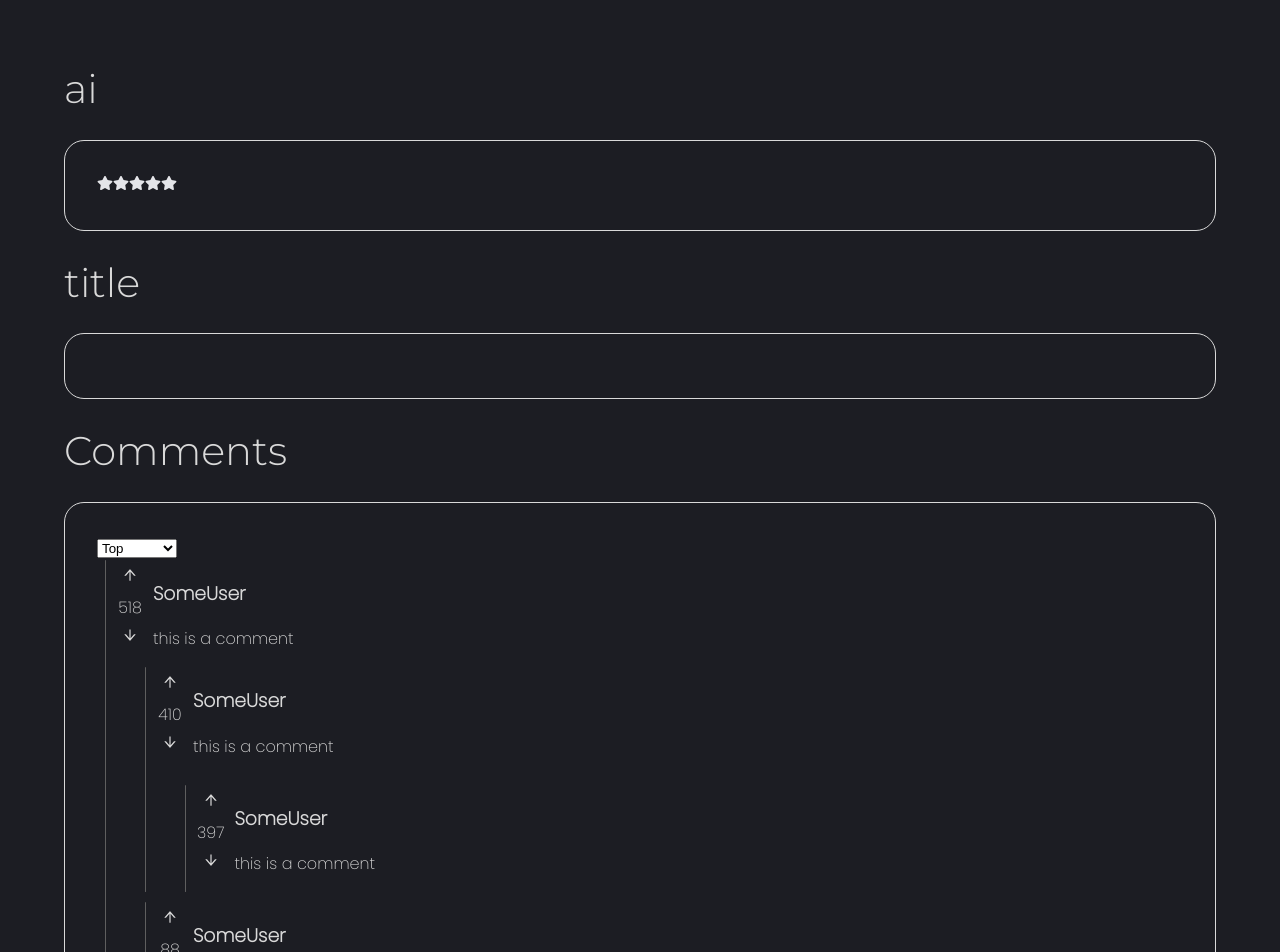
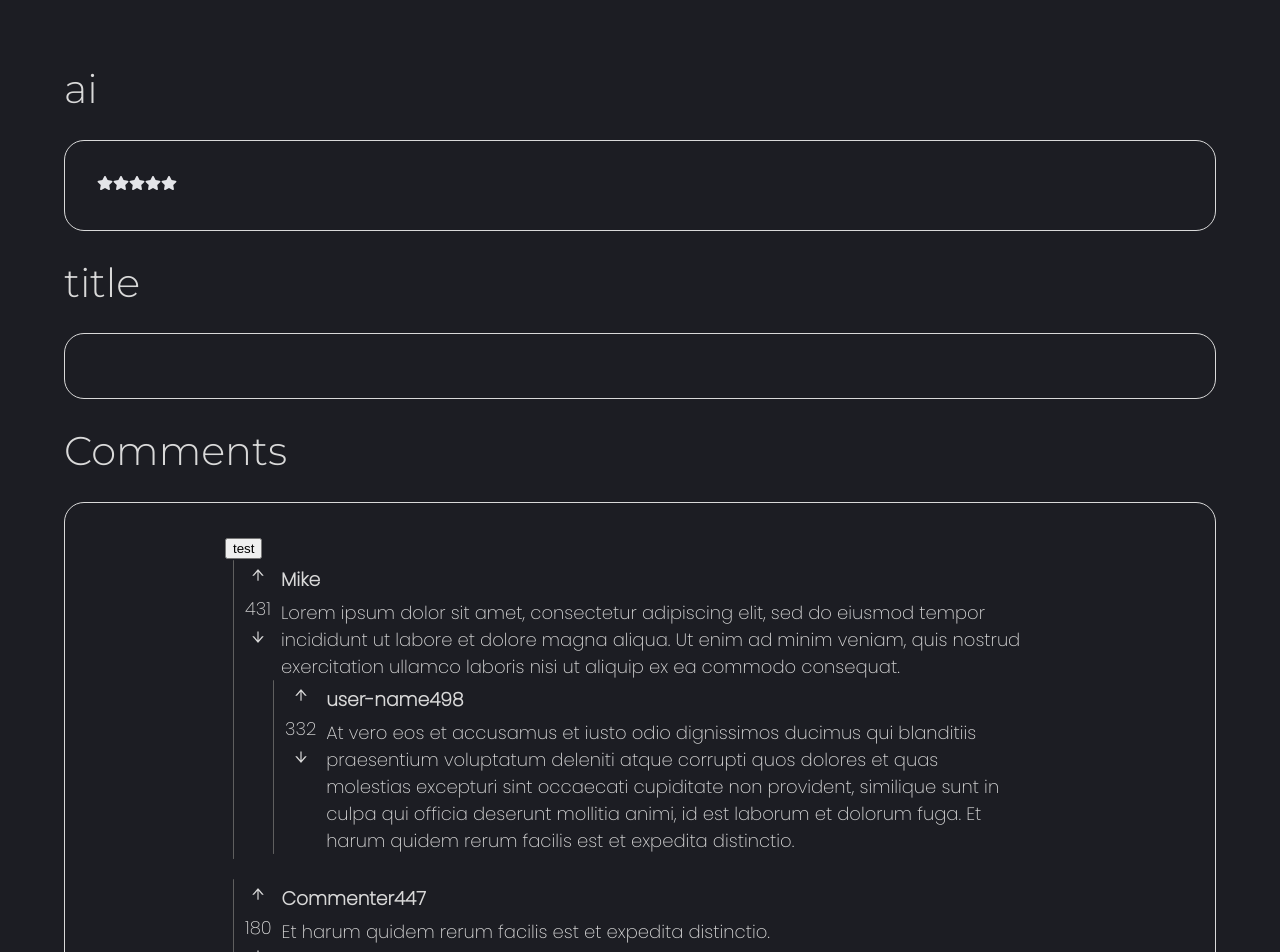
Before and after one commit to franco-cardoso/react-training, a React (Vite) app: page / in a window 1280 px wide. Shown: the top 952 px of the page. Built offline with nearby package versions, Linux system fonts and the light colour scheme.

Commit message:
replying logic

```diff
--- a/src/components/comments/CommentsSection.tsx
+++ b/src/components/comments/CommentsSection.tsx
@@ -1,21 +1,26 @@
-import { useState } from "react";
+import { createContext, useEffect, useState } from "react";
 import { CommentType } from "../../types/types";
-import { randomNum, sortComments } from "../../utility/utility";
+import { sortComments } from "../../utility/utility";
 import CommentChain from "./CommentChain";
+const CommentsContext = createContext("");
 
 const CommentsSection = () => {
-    const [sorting, setSorting] = useState<string>("top");
+    // const [sorting, setSorting] = useState<string>("top");
+    const [comments, setcomments] = useState<CommentType[]>(db);
+    const sorting = "top";
 
     return (
         <section className="commentsSection">
-            <div>
+            {/* <div>
                 <select name="selectSort" id="" onChange={(e) => setSorting(e.target.value)}>
                     <option value="top">Top</option>
                     <option value="bottom">Bottom</option>
                     <option value="test">TestValue</option>
                 </select>
-            </div>
+            </div> */}
+            <button onClick={() => setcomments(addReply(comments, commentToAdd, 2))}>test</button>
 
+            <CommentsContext.Provider value={""}>
                 <div className="commentsContainer">
                     {sortComments(comments, sorting).map((item, i) => (
                         <div style={{ marginBottom: "20px" }}>
@@ -23,188 +28,65 @@ const CommentsSection = () => {
                         </div>
                     ))}
                 </div>
+            </CommentsContext.Provider>
         </section>
     );
 };
 
-const MAX_UPVOOT = 800;
-const MAX_DOWNVOOT = 150;
-
-const comments: CommentType[] = [
+const db: CommentType[] = [
     {
-        user: "SomeUser",
-        comment: "this is a comment",
-        upvoot: randomNum(MAX_UPVOOT),
-        downvoot: randomNum(MAX_DOWNVOOT),
+        id: 1,
+        user: "Mike",
+        comment:
+            "Lorem ipsum dolor sit amet, consectetur adipiscing elit, sed do eiusmod tempor incididunt ut labore et dolore magna aliqua. Ut enim ad minim veniam, quis nostrud exercitation ullamco laboris nisi ut aliquip ex ea commodo consequat.",
+        upvoot: 489,
+        downvoot: 58,
+        date: Date.now() - 1 * 1000 * 3600 * 5,
         replies: [
             {
-                user: "SomeUser",
+                id: 2,
+                user: "user-name498",
                 comment:
-                    "this is a comment this is a comment this is a comment this is a comment this is a comment this is a comment this is a comment this is a comment this is a comment this is a comment this is a comment this is a comment this is a comment this is a comment this is a comment this is a comment this is a comment this is a comment this is a comment this is a comment this is a comment this is a comment this is a comment this is a comment this is a comment this is a comment this is a comment this is a comment this is a comment this is a comment this is a comment this is a comment this is a comment this is a comment this is a comment this is a comment this is a comment this is a comment this is a comment this is a comment this is a comment this is a comment ",
-                upvoot: randomNum(MAX_UPVOOT),
-                downvoot: randomNum(MAX_DOWNVOOT),
-                replies: [
-                    {
-                        user: "SomeUser",
-                        comment: "this is a comment",
-                        upvoot: randomNum(MAX_UPVOOT),
-                        downvoot: randomNum(MAX_DOWNVOOT),
-                        replies: [],
-                    },
-                    {
-                        user: "SomeUser",
-                        comment: "this is a comment",
-                        upvoot: randomNum(MAX_UPVOOT),
-                        downvoot: randomNum(MAX_DOWNVOOT),
-                        replies: [
-                            {
-                                user: "SomeUser",
-                                comment: "this is a comment",
-                                upvoot: randomNum(MAX_UPVOOT),
-                                downvoot: randomNum(MAX_DOWNVOOT),
-                                replies: [
-                                    {
-                                        user: "SomeUser",
-                                        comment: "this is a comment",
-                                        upvoot: randomNum(MAX_UPVOOT),
-                                        downvoot: randomNum(MAX_DOWNVOOT),
-                                        replies: [
-                                            {
-                                                user: "SomeUser",
-                                                comment: "this is a comment",
-                                                upvoot: randomNum(MAX_UPVOOT),
-                                                downvoot: randomNum(MAX_DOWNVOOT),
-                                                replies: [
-                                                    {
-                                                        user: "SomeUser",
-                                                        comment: "this is a comment",
-                                                        upvoot: randomNum(MAX_UPVOOT),
-                                                        downvoot: randomNum(MAX_DOWNVOOT),
-                                                        replies: [],
-                                                    },
-                                                ],
-                                            },
-                                        ],
-                                    },
-                                ],
-                            },
-                        ],
-                    },
-                    {
-                        user: "SomeUser",
-                        comment: "this is a comment",
-                        upvoot: randomNum(MAX_UPVOOT),
-                        downvoot: randomNum(MAX_DOWNVOOT),
+                    "At vero eos et accusamus et iusto odio dignissimos ducimus qui blanditiis praesentium voluptatum deleniti atque corrupti quos dolores et quas molestias excepturi sint occaecati cupiditate non provident, similique sunt in culpa qui officia deserunt mollitia animi, id est laborum et dolorum fuga. Et harum quidem rerum facilis est et expedita distinctio.",
+                upvoot: 390,
+                downvoot: 58,
+                date: Date.now() - 1 * 1000 * 3600 * 5,
                 replies: [],
             },
         ],
     },
     {
-                user: "SomeUser",
-                comment: "this is a comment",
-                upvoot: randomNum(MAX_UPVOOT),
-                downvoot: randomNum(MAX_DOWNVOOT),
+        id: 3,
+        user: "Commenter447",
+        comment: "Et harum quidem rerum facilis est et expedita distinctio.",
+        upvoot: 260,
+        downvoot: 80,
+        date: Date.now() - 1 * 1000 * 3600 * 5,
         replies: [],
-            },
-        ],
-    },
-    {
-        user: "SomeUser",
-        comment: "this is a comment",
-        upvoot: randomNum(MAX_UPVOOT),
-        downvoot: randomNum(MAX_DOWNVOOT),
-        replies: [
-            {
-                user: "SomeUser",
-                comment: "this is a comment",
-                upvoot: randomNum(MAX_UPVOOT),
-                downvoot: randomNum(MAX_DOWNVOOT),
-                replies: [],
-            },
-            {
-                user: "SomeUser",
-                comment: "this is a comment",
-                upvoot: randomNum(MAX_UPVOOT),
-                downvoot: randomNum(MAX_DOWNVOOT),
-                replies: [
-                    {
-                        user: "SomeUser",
-                        comment: "this is a comment",
-                        upvoot: randomNum(MAX_UPVOOT),
-                        downvoot: randomNum(MAX_DOWNVOOT),
-                        replies: [],
-                    },
-                ],
-            },
-        ],
-    },
-    {
-        user: "SomeUser",
-        comment: "this is a comment",
-        upvoot: randomNum(MAX_UPVOOT),
-        downvoot: randomNum(MAX_DOWNVOOT),
-        replies: [],
-    },
-    {
-        user: "SomeUser",
-        comment: "this is a comment",
-        upvoot: randomNum(MAX_UPVOOT),
-        downvoot: randomNum(MAX_DOWNVOOT),
-        replies: [
-            {
-                user: "SomeUser",
-                comment: "this is a comment",
-                upvoot: randomNum(MAX_UPVOOT),
-                downvoot: randomNum(MAX_DOWNVOOT),
-                replies: [],
-            },
-            {
-                user: "SomeUser",
-                comment: "this is a comment",
-                upvoot: randomNum(MAX_UPVOOT),
-                downvoot: randomNum(MAX_DOWNVOOT),
-                replies: [
-                    {
-                        user: "SomeUser",
-                        comment: "this is a comment",
-                        upvoot: randomNum(MAX_UPVOOT),
-                        downvoot: randomNum(MAX_DOWNVOOT),
-                        replies: [],
-                    },
-                ],
-            },
-        ],
-    },
-    {
-        user: "SomeUser",
-        comment: "this is a comment",
-        upvoot: randomNum(MAX_UPVOOT),
-        downvoot: randomNum(MAX_DOWNVOOT),
-        replies: [
-            {
-                user: "SomeUser",
-                comment: "this is a comment",
-                upvoot: randomNum(MAX_UPVOOT),
-                downvoot: randomNum(MAX_DOWNVOOT),
-                replies: [
-                    {
-                        user: "SomeUser",
-                        comment: "this is a comment",
-                        upvoot: randomNum(MAX_UPVOOT),
-                        downvoot: randomNum(MAX_DOWNVOOT),
-                        replies: [],
-                    },
-                ],
-            },
-            {
-                user: "SomeUser",
-                comment: "this is a comment",
-                upvoot: randomNum(MAX_UPVOOT),
-                downvoot: randomNum(MAX_DOWNVOOT),
-                replies: [],
-            },
-        ],
     },
 ];
 
+const commentToAdd = {
+    id: 3,
+    user: "eeeeeee",
+    comment: "eeeeeeeeeeeeeeeeeeeeee",
+    upvoot: 260,
+    downvoot: 80,
+    date: Date.now() - 1 * 1000 * 3600 * 5,
+    replies: [],
+};
+
+const addReply = (state: CommentType[], comment: CommentType, id: number): CommentType[] => {
+    let newState: CommentType[] = [];
+    for (let i = 0; i < state.length; i++) {
+        const element = state[i];
+        if (element.id === id) {
+            newState.push({ ...element, replies: [...element.replies, comment] });
+        } else if (element.replies.length > 0) {
+            newState.push({ ...element, replies: addReply(element.replies, comment, id) });
+        } else newState.push(element);
+    }
+    return newState;
+};
+
 export default CommentsSection;
--- a/src/components/comments/comments.css
+++ b/src/components/comments/comments.css
@@ -1,6 +1,9 @@
-
 .commentChainContainer {
     position: relative;
+}
+
+.commentsSection {
+    margin: 0 8rem;
 }
 
 .collapseChain {
@@ -50,11 +53,20 @@
 
 .chainContent {
     margin-left: 20px;
+    margin-right: 20px;
 }
 
 .commentContainer {
     display: flex;
     gap: 10px;
+}
+
+.commentContainer h3 {
+    margin: 5px 0;
+}
+.commentContainer p {
+    margin: 0;
+    font-size: 18px;
 }
 
 .commentPoints {
--- a/src/types/types.ts
+++ b/src/types/types.ts
@@ -1,8 +1,10 @@
 type CommentType = {
+    id: number;
     user: string;
     comment: string;
     upvoot: number;
     downvoot: number;
+    date: number;
     replies: CommentType[];
 };
 
--- a/src/utility/utility.ts
+++ b/src/utility/utility.ts
@@ -10,6 +10,7 @@ const formatScore = (score: number): string | number => {
 };
 
 const sortComments = (data: CommentType[], sort: string): CommentType[] => {
+    if (!data) return;
     const scoreSort = data.sort((a, b) => a.upvoot - a.downvoot - (b.upvoot - b.downvoot));
 
     switch (sort) {
```
Lines whose indentation alone changed are shown as unchanged.
